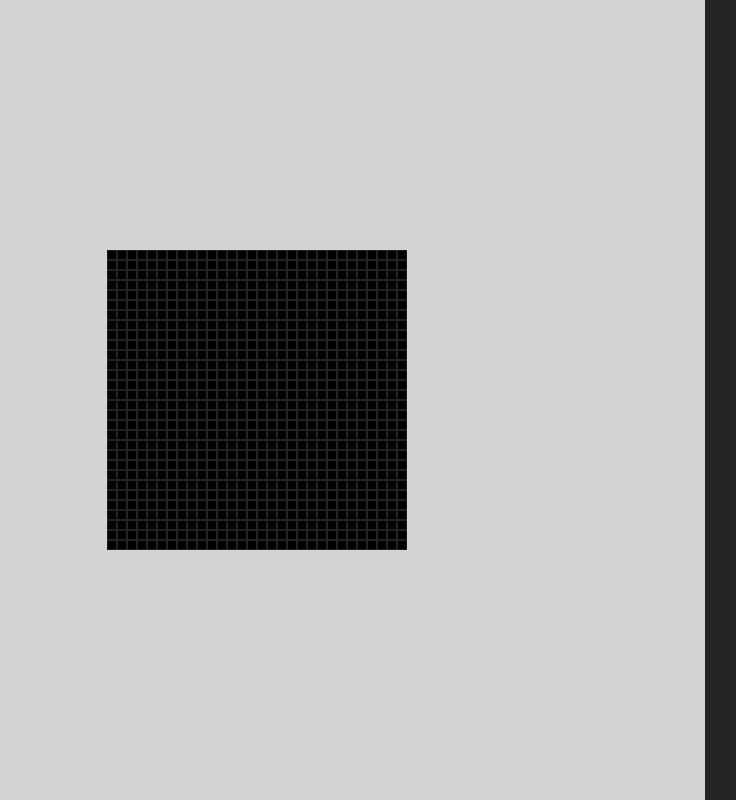
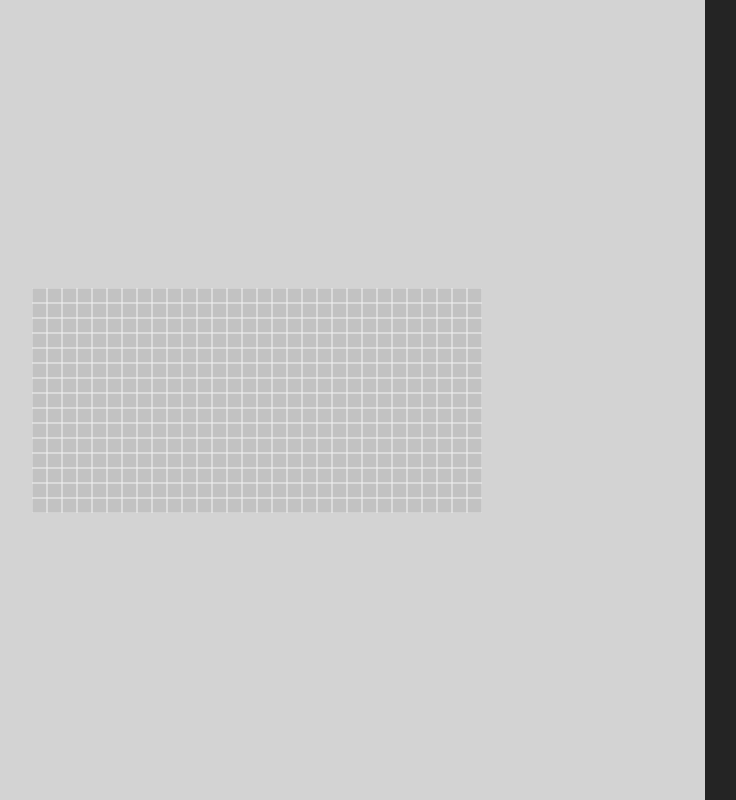
Before and after one commit to NeatKYU/PixelBoard, a React (Vite) app: page / in a window 1280 px wide. Shown: the whole page, without its empty margins (191-927 px from the left). Built offline with nearby package versions, Linux system fonts and the light colour scheme.

Commit message:
💄 그리드 스타일 수정

```diff
--- a/src/components/CanvasGrid.tsx
+++ b/src/components/CanvasGrid.tsx
@@ -1,4 +1,4 @@
-import { useRef, useEffect, useState } from "react";
+import { useRef, useEffect, useState } from 'react';
 
 interface CanvasGridProps {
     rows: number;
@@ -18,12 +18,18 @@ export default function CanvasGrid(props: CanvasGridProps) {
             setCanvasWidth(canvas.offsetWidth);
             setCanvasHeight(canvas.offsetHeight);
             const ctx = canvas.getContext('2d');
-      if(ctx) {
+            if (ctx) {
+                ctx.clearRect(0, 0, canvas.width, canvas.height);
+                //TODO 원래 색칠한 것 갖고있어야함
                 for (let i = 0; i < rows; i++) {
                     for (let j = 0; j < columns; j++) {
-            console.log('stroke')
-            ctx.strokeStyle = '#262626';
-            ctx.strokeRect(i * cellSize, j * cellSize, cellSize, cellSize);
+                        ctx.strokeStyle = '#eeeeeeb3';
+                        ctx.strokeRect(
+                            j * cellSize,
+                            i * cellSize,
+                            cellSize,
+                            cellSize
+                        );
                     }
                 }
             }
@@ -56,13 +62,19 @@ export default function CanvasGrid(props: CanvasGridProps) {
     const handleCellClick = (event: React.MouseEvent<HTMLCanvasElement>) => {
         const canvas = canvasRef.current;
         if (canvas) {
-      const ctx = canvas.getContext("2d");
+            const ctx = canvas.getContext('2d');
             if (ctx) {
-        console.log('event', event.nativeEvent)
-        const x = Math.floor((event.nativeEvent.offsetX / canvasWidth) * columns);
-        const y = Math.floor((event.nativeEvent.offsetY / canvasHeight) * rows);
-        ctx.fillStyle = "white";
+                console.log('event', event.nativeEvent);
+                const x = Math.floor(
+                    (event.nativeEvent.offsetX / canvasWidth) * columns
+                );
+                const y = Math.floor(
+                    (event.nativeEvent.offsetY / canvasHeight) * rows
+                );
+                ctx.fillStyle = 'white';
+                ctx.strokeStyle = '#eeeeeeb3';
                 ctx.fillRect(x * cellSize, y * cellSize, cellSize, cellSize);
+                ctx.strokeRect(x * cellSize, y * cellSize, cellSize, cellSize);
             }
         }
     };
@@ -73,7 +85,11 @@ export default function CanvasGrid(props: CanvasGridProps) {
             width={cellSize * columns}
             height={cellSize * rows}
             onClick={handleCellClick}
-      style={{maxWidth: '100%', maxHeight: '100%', background: 'black'}}
+            style={{
+                maxWidth: '100%',
+                maxHeight: '100%',
+                background: '#afafaf7d',
+            }}
         />
     );
 }
@@ -82,4 +98,4 @@ CanvasGrid.defaultProps = {
     cellSize: 10,
     rows: 16,
     columns: 16,
-}
+};
--- a/src/layout/DefaultLayout.tsx
+++ b/src/layout/DefaultLayout.tsx
@@ -1,11 +1,11 @@
 //lib
-import styled from "styled-components";
-import { useRecoilValue } from "recoil";
-import { CanvasHeightState, CanvasWidthState } from "@/atom";
+import styled from 'styled-components';
+import { useRecoilValue } from 'recoil';
+import { CanvasHeightState, CanvasWidthState } from '@/atom';
 
 //components
-import { Canvas } from "@/components/Canvas";
-import CanvasGrid from "@/components/CanvasGrid";
+import { Canvas } from '@/components/Canvas';
+import CanvasGrid from '@/components/CanvasGrid';
 
 export default function DefaultLayout() {
     const CanvasWidth = useRecoilValue(CanvasWidthState);
@@ -15,7 +15,7 @@ export default function DefaultLayout() {
         <Body>
             <CanvasCotainer>
                 {/* <Canvas width={CanvasWidth} height={CanvasHeight} /> */}
-        <CanvasGrid cellSize={10} columns={30} rows={30}/>
+                <CanvasGrid cellSize={15} columns={30} rows={15} />
             </CanvasCotainer>
             <MenuContainer></MenuContainer>
         </Body>
```
Lines whose indentation alone changed are shown as unchanged.
